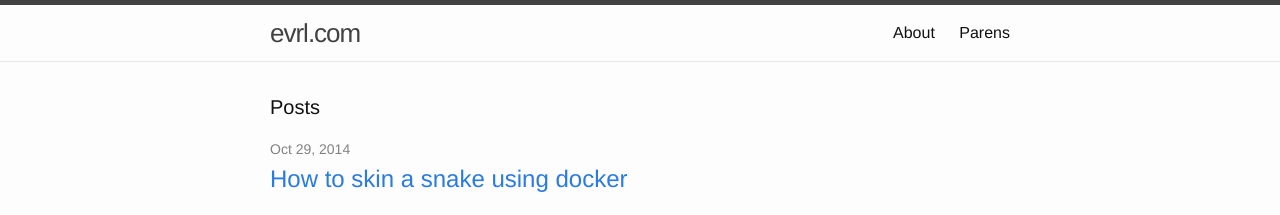
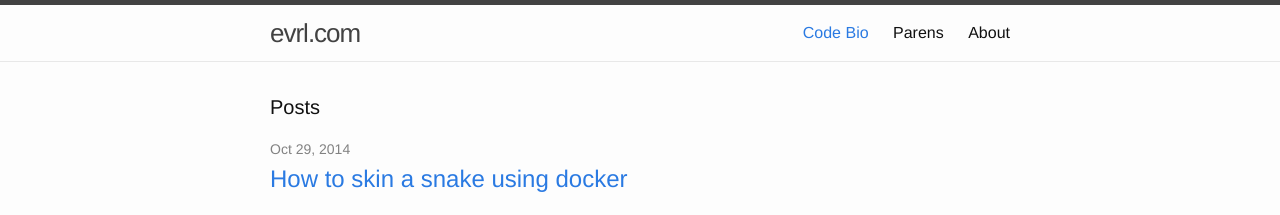
Before and after one commit to cdegroot/evrl, a Jekyll site: the page built from index.html, in a window 1280 px wide. Shown: the top 215 px of the page. Built offline with Jekyll 4.4.1, drawn with Linux system fonts in a browser that asks for light colours.

Commit message:
Add some header links

```diff
--- a/_includes/header.html
+++ b/_includes/header.html
@@ -14,8 +14,10 @@
       </a>
 
       <div class="trigger">
+        <a href="https://github.com/cdegroot">Code</a>
+        <a href="https://ca.linkedin.com/in/cdegroot">Bio</a>
+        <a class="page-link" href="/Parens/">Parens</a>
         <a class="page-link" href="/about/">About</a>
-        <a class="page-link" href="/Parens/">Parens</a>
       </div>
     </nav>
 
```
